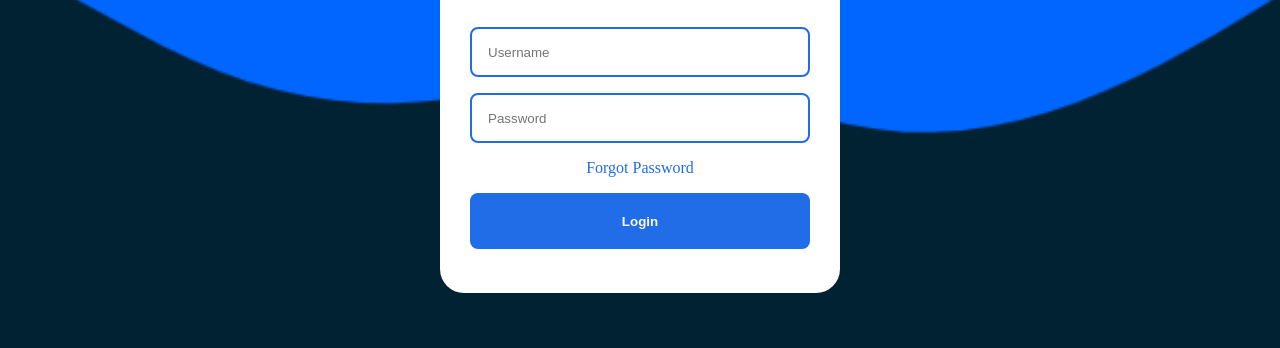
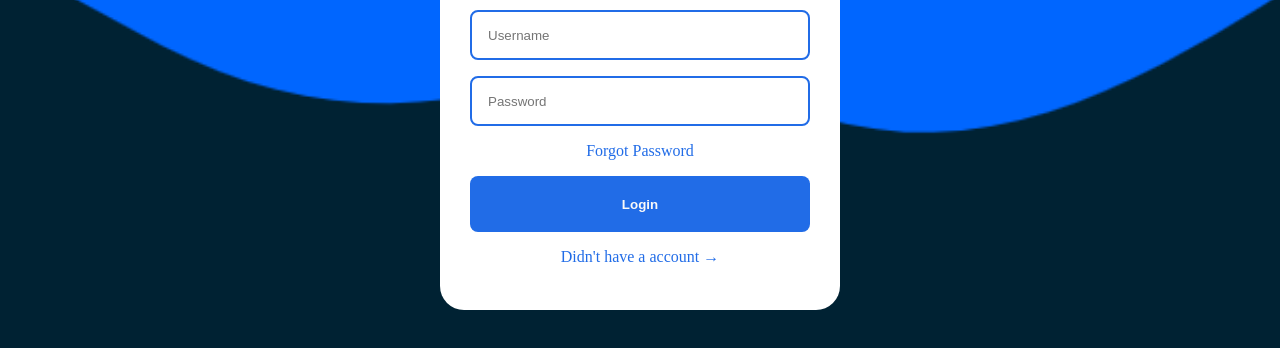
Before and after one commit to SAGARSINGH-1/Diffusion_web, a plain HTML site: page html/Login.html in a window 1280 px wide. Shown: the part 326-674 px from the top of the page. Drawn offline with Linux system fonts and the light colour scheme.

Commit message:
Update Login.html

```diff
--- a/html/Login.html
+++ b/html/Login.html
@@ -25,6 +25,7 @@
                 Forgot Password
             </a>
             <button>Login</button>
+            <a href="#">Didn't have a account &rarr;</a>
         </form>
     </div>
 </body>
```
